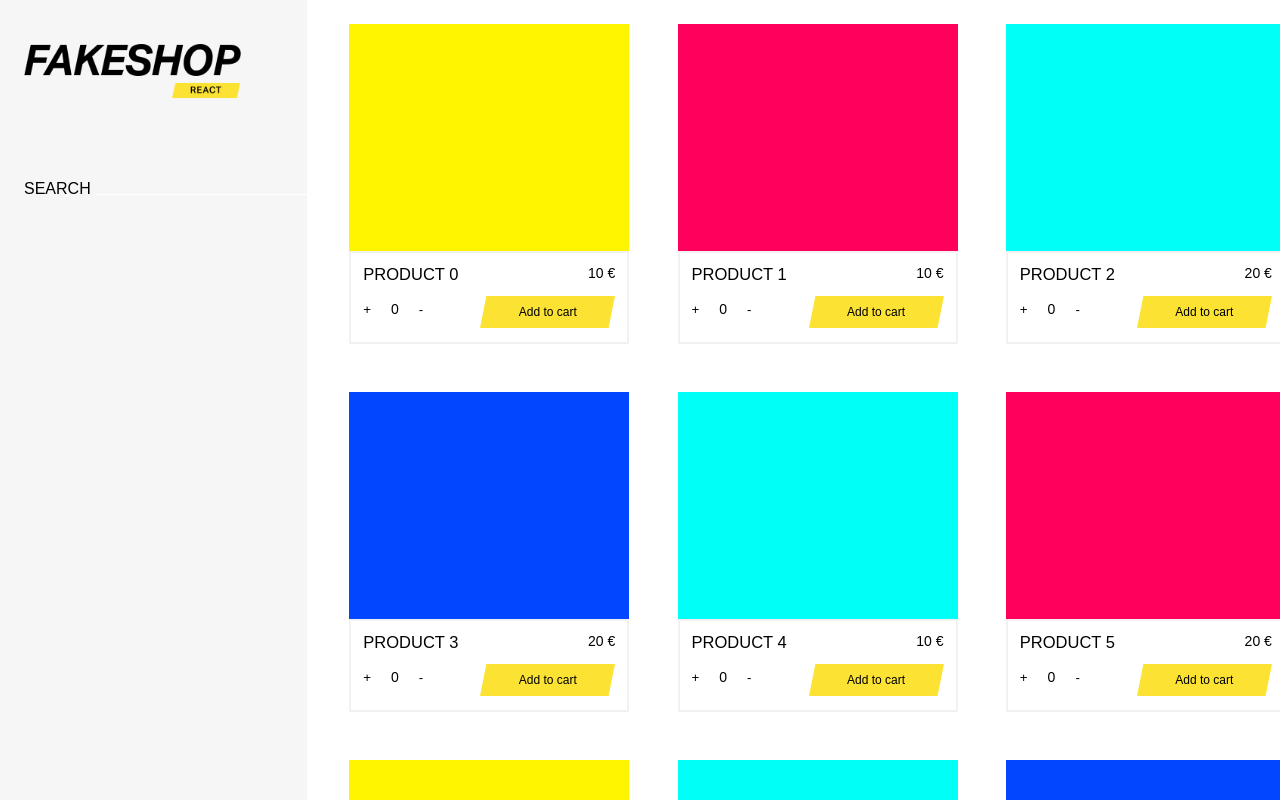
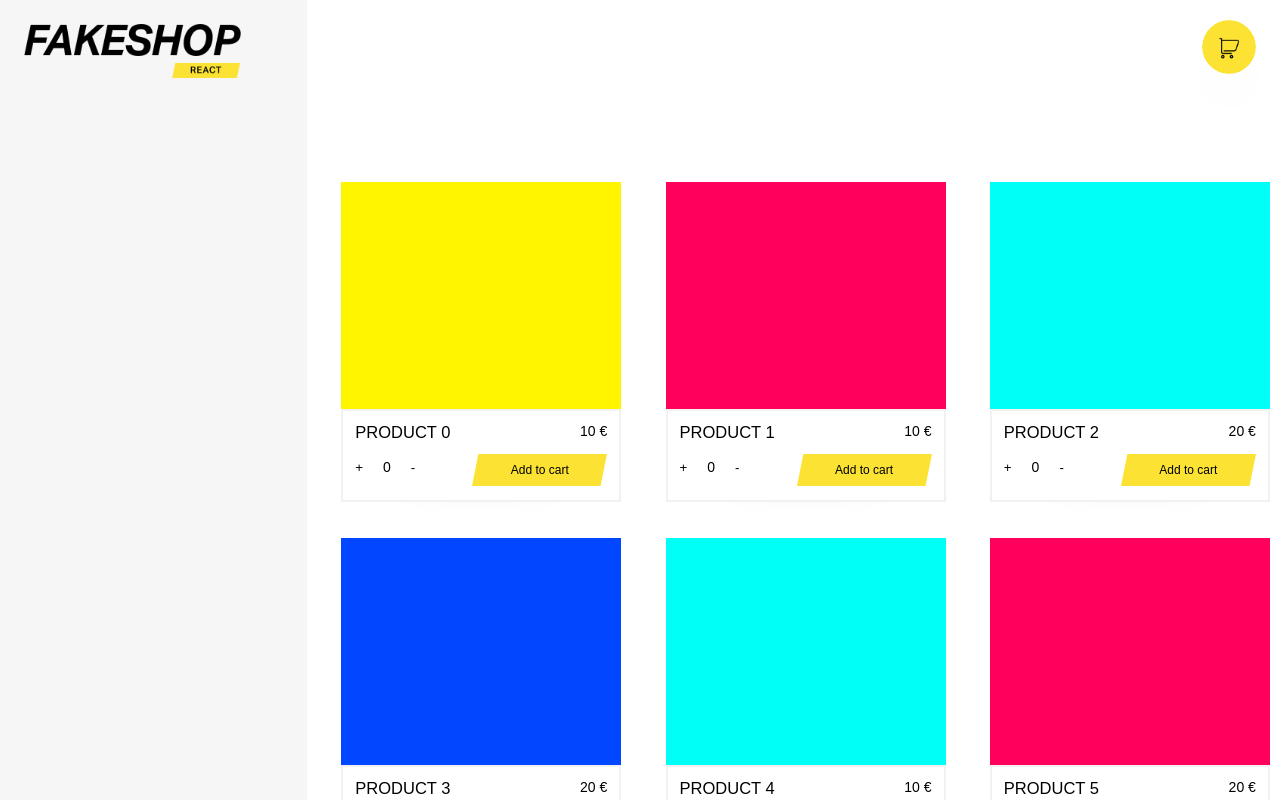
Before and after one commit to in-roma/fakeshop-react, a React (Create React App) app: page /cart in a window 1280 px wide. Shown: the top 800 px of the page. Built offline with nearby package versions, Linux system fonts and the light colour scheme; a web font is replaced by a local one.

Commit message:
cart button integration

```diff
--- a/src/App.js
+++ b/src/App.js
@@ -2,6 +2,7 @@ import React from 'react';
 import Data from './data.json';
 import Nav from './components/Nav';
 import Result from './components/Result';
+import Cart from './components/Cart';
 
 
 class App extends React.Component {
@@ -16,6 +17,7 @@ class App extends React.Component {
         return (
             <div className="page">
                 <Nav />
+                <Cart />
                 <Result data={this.state.data}/>
             </div>
         );
--- /dev/null
+++ b/src/components/Cart.jsx
@@ -0,0 +1,12 @@
+import React from 'react';
+
+class Cart extends React.Component {
+    render() {
+            return <div className="cart">
+                <img className="cart-button" src="./img/cart-icon.svg"></img>
+            </div>
+
+    }
+}
+
+export default Cart;
--- a/src/components/Nav.jsx
+++ b/src/components/Nav.jsx
@@ -4,7 +4,7 @@ class Nav extends React.Component {
     render() {
             return <div className="navigation">
                 <img src="./img/logo.png" alt=""/>
-                <span id="search">SEARCH</span><div className="whiteline"></div>
+                {/* <span id="search">SEARCH</span><div className="whiteline"></div> */}
             </div>
 
     }
--- a/src/scss/_app.scss
+++ b/src/scss/_app.scss
@@ -10,11 +10,43 @@
     height: 100vh;
     position: fixed;
     background-color: #F6F6F6;
+    box-shadow:
+  0 7.1px 4.1px -73px rgba(0, 0, 0, 0.035),
+  0 57px 33px -73px rgba(0, 0, 0, 0.07)
+;
     img {
         width: 217px;
         position: relative;
-        top: 44px;
+        top: 24px;
         left: 24px;
+    }
+}
+
+.cart-button {
+    width: 54px;
+    height: 54px;
+    border-radius: 50%;
+    position: fixed;
+    top: 20px;
+    right: 24px;
+    z-index: 1;
+    box-shadow:
+    0 3.9px 17px -17px rgba(0, 0, 0, 0.009),
+    0 6px 29.1px -17px rgba(0, 0, 0, 0.018),
+    0 6.6px 37.2px -17px rgba(0, 0, 0, 0.026),
+    0 6.3px 42.1px -17px rgba(0, 0, 0, 0.034),
+    0 5.3px 44.5px -17px rgba(0, 0, 0, 0.043),
+    0 4.2px 44.9px -17px rgba(0, 0, 0, 0.051),
+    0 3.6px 43.9px -17px rgba(0, 0, 0, 0.061),
+    0 4.5px 42.4px -17px rgba(0, 0, 0, 0.072),
+    0 9.3px 41.9px -17px rgba(0, 0, 0, 0.086),
+    0 30px 60px -17px rgba(0, 0, 0, 0.11)
+  ;
+
+
+    &img{
+        width: 70px;
+        height: 70px;
     }
 }
 
@@ -40,13 +72,13 @@
 .results {
     width: 76%;
     height: auto;
-    margin: 24px;
+    margin: 182px 12px 36px 12px;
     position: absolute;
     left: 24%;
     display: grid;
     grid-template-columns: 1fr 1fr 1fr;
-    column-gap: 12px;
-    row-gap: 48px;
+    // column-gap: 6px;
+    row-gap: 36px;
     // column-gap: 12px;
     justify-items: center;
     align-items: center;
--- a/src/scss/_product.scss
+++ b/src/scss/_product.scss
@@ -3,6 +3,11 @@
     height: 320px;
     display: flex;
     flex-direction: column;
+    box-shadow:
+    0 7.1px 4.1px -73px rgba(0, 0, 0, 0.035),
+    0 57px 33px -73px rgba(0, 0, 0, 0.07)
+  ;
+
 
 }
 .card img{
```
Also changed, not shown: public/img/cart-icon.svg (added), src/scss/btn-Add-to-cart.png (deleted).
